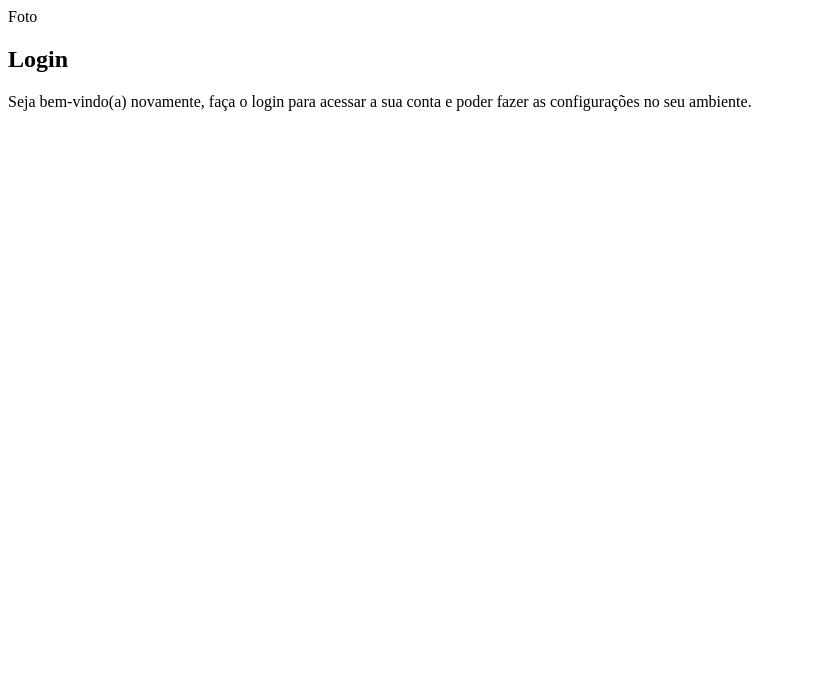
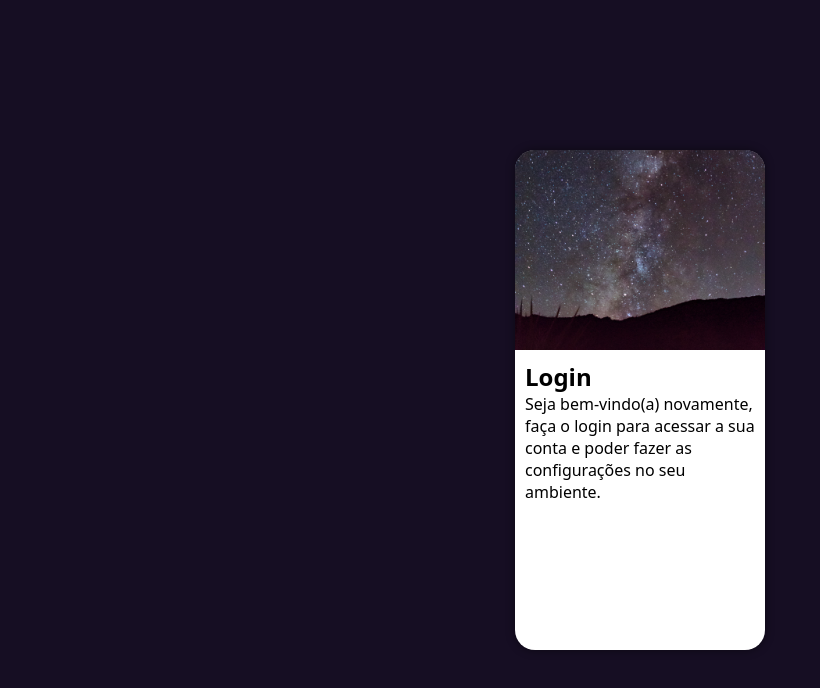
Before and after one commit to jacildofurtado/projeto-login, a plain HTML site: page index.html in a window 1280 px wide. Shown: the whole page, without its empty margins (0-820 px from the left). Drawn offline with Linux system fonts and the light colour scheme.

Commit message:
Atualizei o projeto

```diff
--- a/estilos/style.css
+++ b/estilos/style.css
@@ -7,3 +7,50 @@
     --cor1: #534C5C;
     --cor2: #574D56;
 }
+
+* {
+    font-family: system-ui, -apple-system, BlinkMacSystemFont, 'Segoe UI', Roboto, Oxygen, Ubuntu, Cantarell, 'Open Sans', 'Helvetica Neue', sans-serif;
+    margin: 0px;
+    padding: 0px;
+    box-sizing: border-box;
+}
+
+body, html {
+    background-color: var(--cor0);
+    height: 100vh;
+    width: 100vw;
+}
+
+main {
+    position: relative;
+    width: 100vw;
+    height: 100vh;
+}
+
+section#login {
+    /*Essa primeira configuração faz com que a section fique centralizado no centro*/
+    position: absolute;
+    top: 50%;
+    left: 50%;
+    transform: translate(-50%, -50%);
+    overflow: hidden;
+
+    background-color: white;
+    width: 250px;
+    height: 500px;
+    border-radius: 20px;
+    box-shadow: 0px 0px 10px rgba(0, 0, 0, 0.459);
+}
+
+section#login > div#imagem {
+    display: block;
+    background: var(--cor0) url(../imagens/Via-lactea.jpg) no-repeat;
+    background-size: cover;
+    background-position: bottom left;
+    height: 200px;
+}
+
+section#login > div#formulario {
+    display: block;
+    padding: 10px;
+}
--- a/index.html
+++ b/index.html
@@ -11,7 +11,7 @@
     <main>
         <section id="login">
             <div id="imagem">
-                Foto
+                <!--Aqui vai a imagem nas CSS-->
             </div>
             <div id="formulario">
                 <h1>Login</h1>
```
